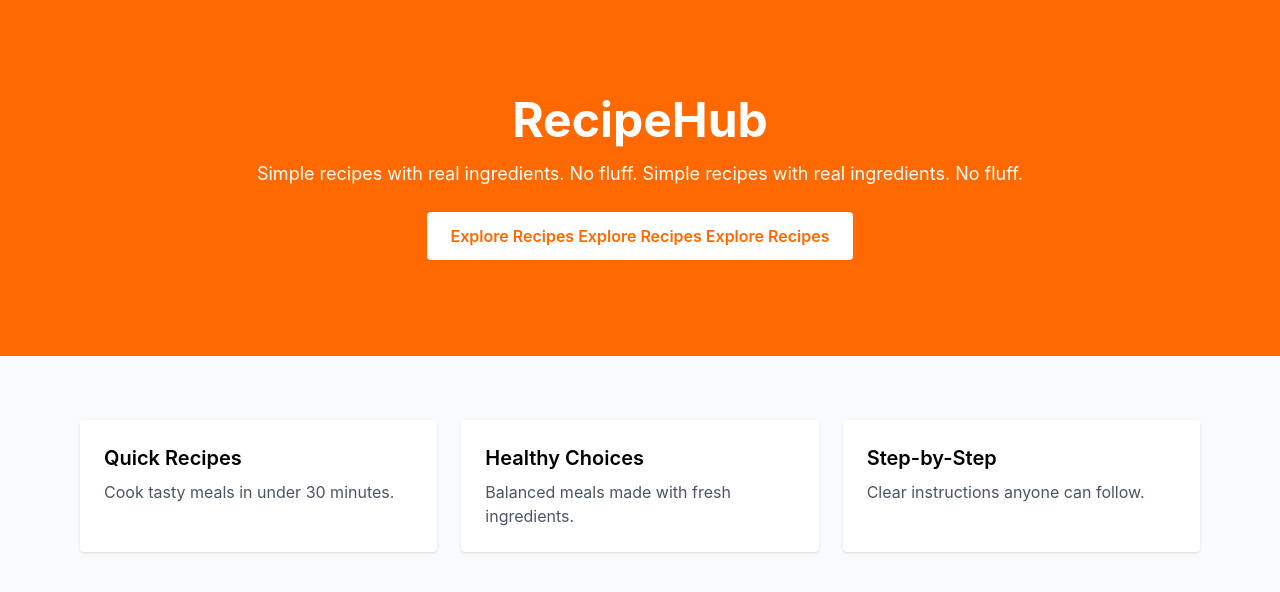
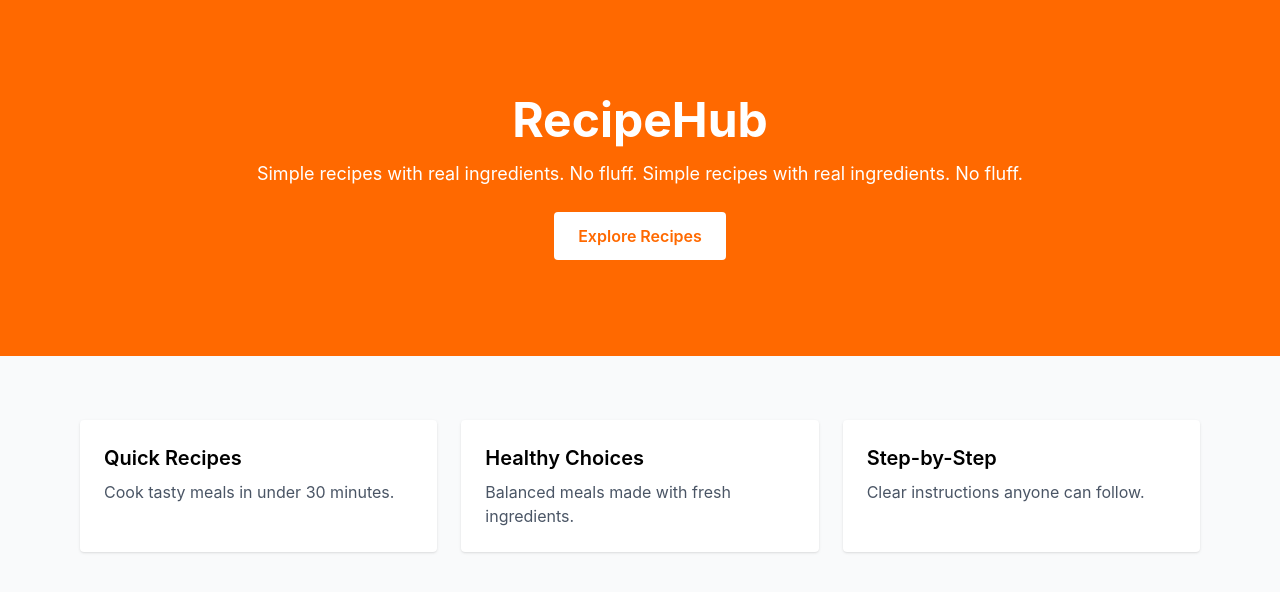
Before and after one commit to sajani16/Devops_Project, a React (Vite) app in the folder frontend/: page / in a window 1280 px wide. Shown: the top 592 px of the page. Built offline with nearby package versions, Linux system fonts and the light colour scheme.

Commit message:
file updated

```diff
--- a/frontend/src/components/home.jsx
+++ b/frontend/src/components/home.jsx
@@ -9,7 +9,7 @@ function Home() {
           real ingredients. No fluff.
         </p>
         <button className="bg-white text-orange-500 px-6 py-3 rounded font-semibold hover:bg-orange-100 transition">
-          Explore Recipes Explore Recipes Explore Recipes
+          Explore Recipes
         </button>
       </section>
 
```
Also changed, not shown: 1 other file (tests, documents, lock files or other folders).
